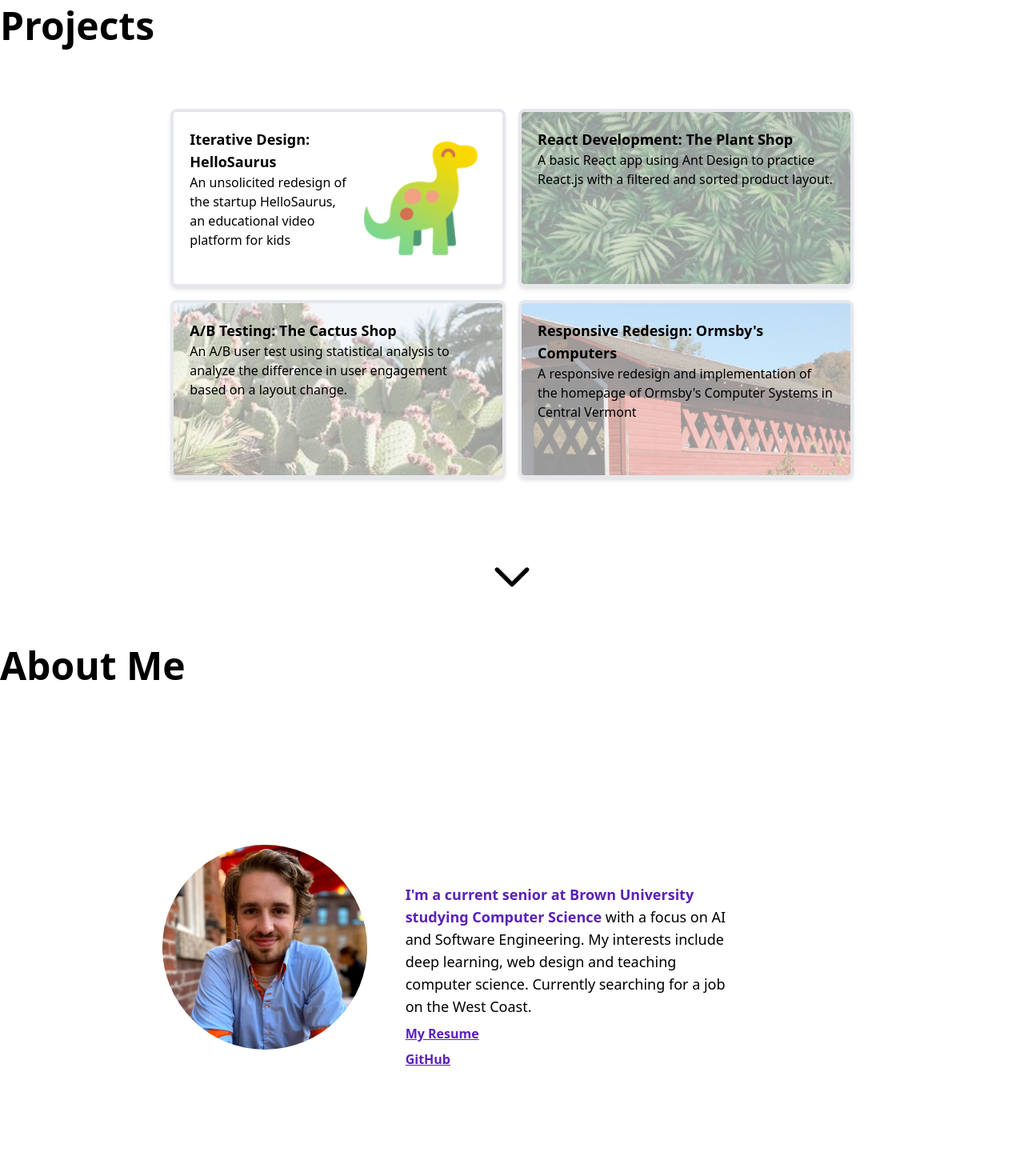
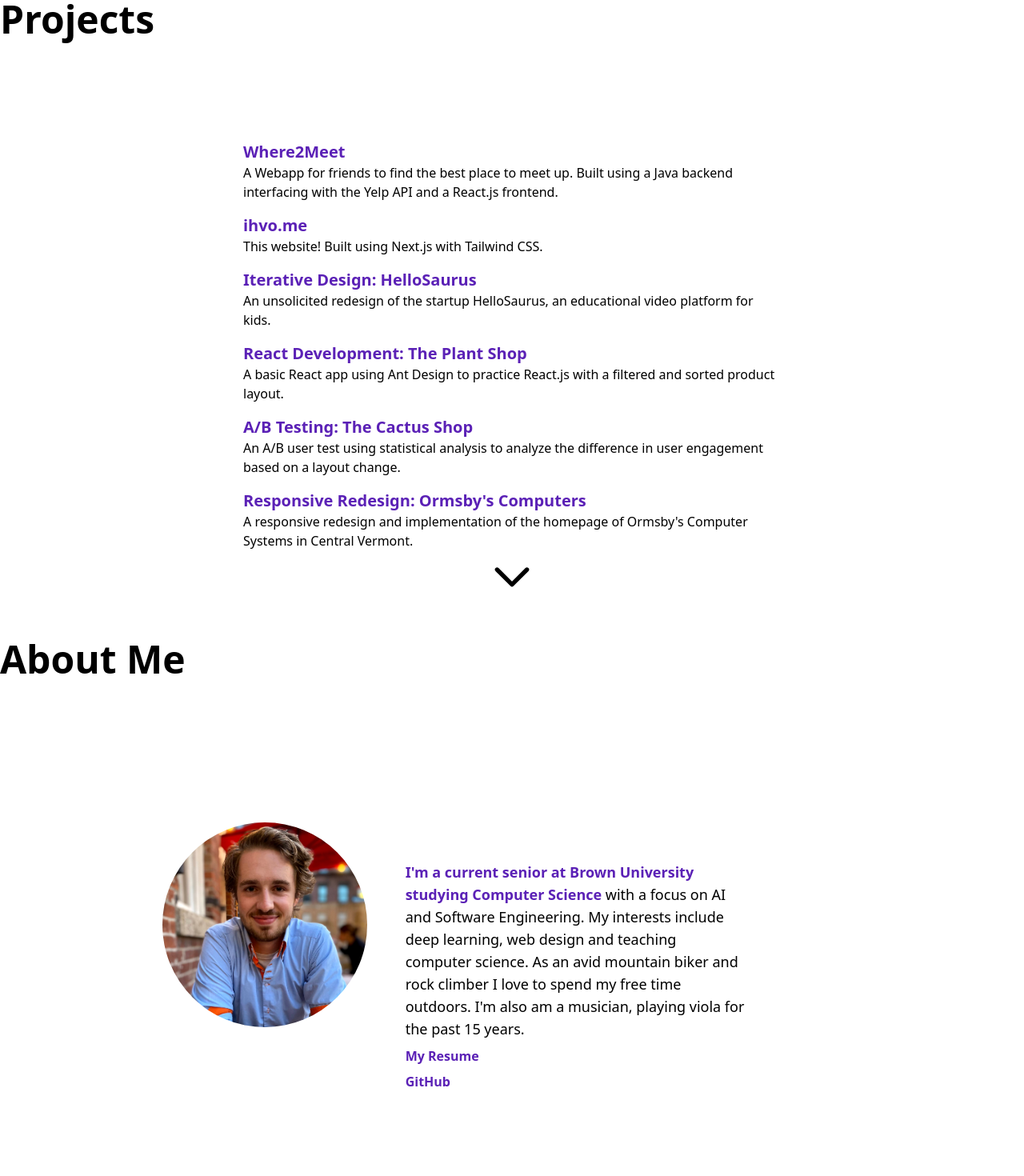
Before and after one commit to ihiltonv/ihvo.me, a Next.js app: page / in a window 1280 px wide. Shown: the part 840-2310 px from the top of the page at 80% size. Built offline with nearby package versions, Linux system fonts and the light colour scheme; what @tailwindcss/typography would draw is missing.

Commit message:
changed project grid to a list, added link component

```diff
--- a/components/ProjectGrid.js
+++ b/components/ProjectGrid.js
@@ -11,7 +11,7 @@ export default function ProjectGrid() {
             </h3>
             <p className="text-md font-mont">
               An unsolicited redesign of the startup HelloSaurus, an educational
-              video platform for kids
+              video platform for kids.
             </p>
           </div>
           <img
@@ -62,7 +62,7 @@ export default function ProjectGrid() {
             </h3>
             <p className="text-md font-mont">
               A responsive redesign and implementation of the homepage of
-              Ormsby's Computer Systems in Central Vermont
+              Ormsby's Computer Systems in Central Vermont.
             </p>
           </div>
           <img
--- /dev/null
+++ b/components/ProjectList.js
@@ -0,0 +1,62 @@
+import Link from "./typography/Link";
+
+export default function ProjectList() {
+  return (
+    <>
+      <div className="space-y-4 max-w-2xl mx-auto mt-10">
+        <div>
+          <Link to={"https://github.com/ihiltonv/where2meet"} external={true}>
+            Where2Meet
+          </Link>
+          <p className="text-sans">
+            A Webapp for friends to find the best place to meet up. Built using
+            a Java backend interfacing with the Yelp API and a React.js
+            frontend.
+          </p>
+        </div>
+        <div>
+          <Link to={"https://github.com/ihiltonv/ihvo.me"} external={true}>
+            ihvo.me
+          </Link>
+          <p className="text-sans">
+            This website! Built using Next.js with Tailwind CSS.
+          </p>
+        </div>
+        <div>
+          <Link to={"/projects/iterative-design"}>
+            Iterative Design: HelloSaurus
+          </Link>
+          <p className="text-sans">
+            An unsolicited redesign of the startup HelloSaurus, an educational
+            video platform for kids.
+          </p>
+        </div>
+        <div>
+          <Link to={"/projects/development"}>
+            React Development: The Plant Shop
+          </Link>
+          <p className="text-sans">
+            A basic React app using Ant Design to practice React.js with a
+            filtered and sorted product layout.
+          </p>
+        </div>
+        <div>
+          <Link to={"/projects/ab-testing"}>A/B Testing: The Cactus Shop</Link>
+          <p className="text-sans">
+            An A/B user test using statistical analysis to analyze the
+            difference in user engagement based on a layout change.
+          </p>
+        </div>
+        <div>
+          <Link to={"/projects/responsive-redesign"}>
+            Responsive Redesign: Ormsby's Computers
+          </Link>
+          <p className="text-sans">
+            A responsive redesign and implementation of the homepage of Ormsby's
+            Computer Systems in Central Vermont.
+          </p>
+        </div>
+      </div>
+    </>
+  );
+}
--- /dev/null
+++ b/components/typography/Link.js
@@ -0,0 +1,26 @@
+import NextLink from "next/link";
+
+export default function Link({
+  children,
+  to,
+  external = false,
+  size = "text-xl",
+}) {
+  const internal = (
+    <a
+      href={to}
+      className={
+        "block font-sans font-bold transition duration-300 ease-in-out text-purple-800 hover:text-purple-600 " +
+        size
+      }
+    >
+      {children}
+    </a>
+  );
+
+  if (!external) {
+    return <NextLink href={to}>{internal}</NextLink>;
+  }
+
+  return internal;
+}
--- a/pages/index.js
+++ b/pages/index.js
@@ -1,7 +1,7 @@
 import React, { useCallback, useEffect, useState } from "react";
 
 import Head from "next/head";
-import Link from "next/link";
+import Link from "../components/typography/Link";
 import "../styles/globals.css";
 
 import NavArrow from "../components/icons/NavArrow";
@@ -10,6 +10,7 @@ import Email from "../components/icons/Email";
 import NavItems from "../components/NavItems";
 import ProjectGrid from "../components/ProjectGrid";
 import GitHub from "../components/icons/GitHub";
+import ProjectList from "../components/ProjectList";
 
 export default function Home() {
   const [currPage, setCurrPage] = useState("home");
@@ -68,7 +69,7 @@ export default function Home() {
         <NavItems current={currPage} scroll={scroll} />
       </div>
       <div
-        className="container mx-auto h-10v pt-12 flex flex-row justify-between"
+        className="container mx-auto h-10v pt-10 flex flex-row justify-between"
         id="top"
       >
         <h1 className="text-5xl font-bold font-nunito text-left">
@@ -81,12 +82,13 @@ export default function Home() {
         </div>
       </div>
       <div className="container mx-auto w-10/12 pt-12 h-83v">
-        <div className="table h-70v sm:mx-12 lg:mx-64">
+        <div className="table h-70v sm:mx-12 lg:mx-72">
           <div className="table-cell align-middle">
             <p className="font-mont text-xl">
               <span className="text-purple-800 font-bold">Hi, I'm Isaac.</span>{" "}
               I study computer science at Brown University with a focus on AI
-              and Software Engineering. Born and raised in Barre, VT.
+              and Software Engineering. Born and raised in Barre, VT. Currently
+              searching for a software development position on the West Coast.
             </p>
           </div>
         </div>
@@ -94,18 +96,18 @@ export default function Home() {
       <div className="h-7v">
         <NavArrow scroll={scroll} nextElement="projects" down={true} />
       </div>
-      <div className="container mx-auto h-10v pt-12" id="projects">
+      <div className="container mx-auto h-10v pt-10" id="projects">
         <h1 className="text-5xl font-bold font-nunito text-left">Projects</h1>
       </div>
       <div className="container mx-auto w-10/12 pt-12 h-auto lg:h-83v flex flex-col justify-items-center">
         <div className="container mx-auto mt-12 sm:w-4/5 h-3/4">
-          <ProjectGrid />
+          <ProjectList />
         </div>
       </div>
       <div className="hidden lg:block h-7v">
         <NavArrow scroll={scroll} nextElement="aboutme" down={true} />
       </div>
-      <div className="container mx-auto h-10v pt-12" id="aboutme">
+      <div className="container mx-auto h-10v pt-10" id="aboutme">
         <h1 className="text-5xl font-bold font-nunito text-left">About Me</h1>
       </div>
       <div className="container mx-auto sm:w-10/12 pt-12 h-auto lg:h-83v table">
@@ -123,19 +125,20 @@ export default function Home() {
                 </span>{" "}
                 with a focus on AI and Software Engineering. My interests
                 include deep learning, web design and teaching computer science.
-                Currently searching for a job on the West Coast.
+                As an avid mountain biker and rock climber I love to spend my
+                free time outdoors. I'm also am a musician, playing viola for
+                the past 15 years.
               </p>
-              <Link href="/Resume.pdf">
-                <a className="block text-purple-800 font-bold font-mont cursor-pointer underline">
-                  My Resume
-                </a>
+              <Link to="/Resume.pdf" size="text-md">
+                My Resume
               </Link>
-              <a
-                className="block text-purple-800 font-bold font-mont cursor-pointer underline"
-                href="https://github.com/ihiltonv"
+              <Link
+                to="https://github.com/ihiltonv"
+                external={true}
+                size="text-md"
               >
                 GitHub
-              </a>
+              </Link>
             </div>
           </div>
         </div>
```
